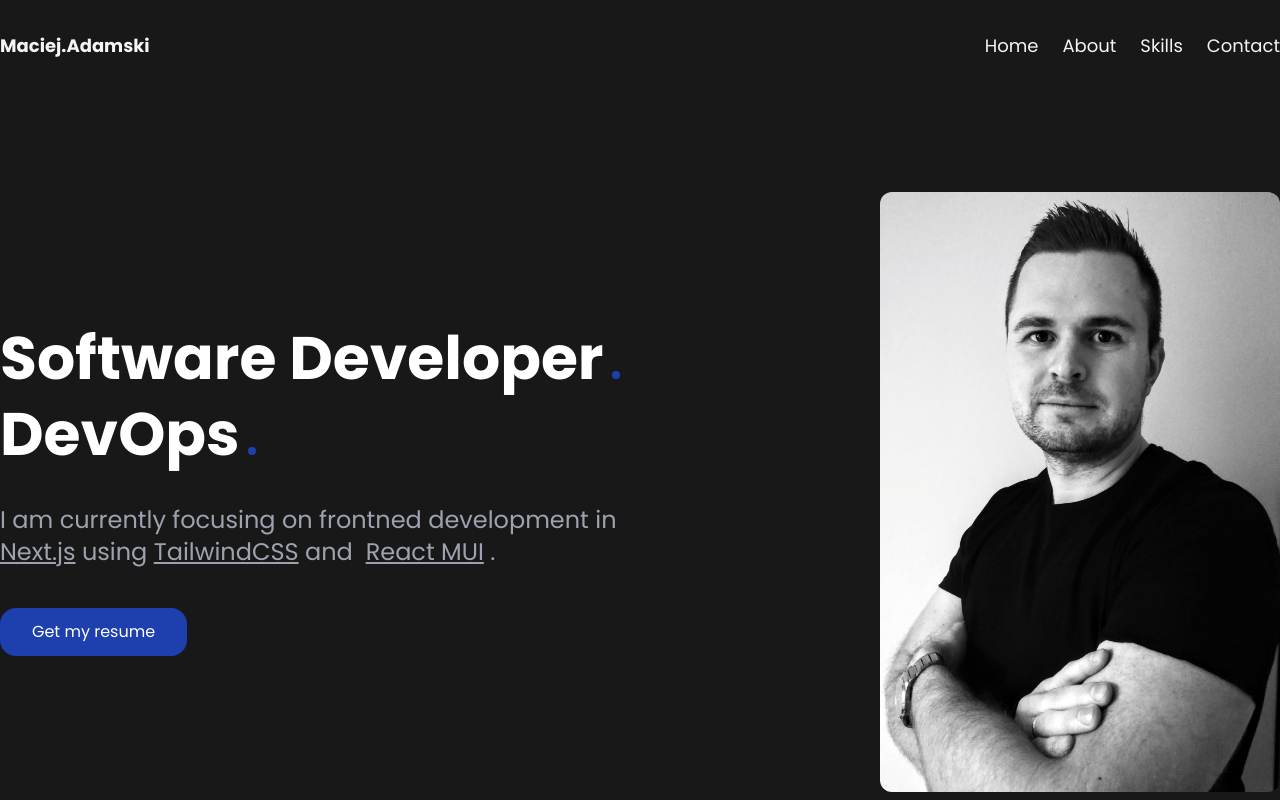
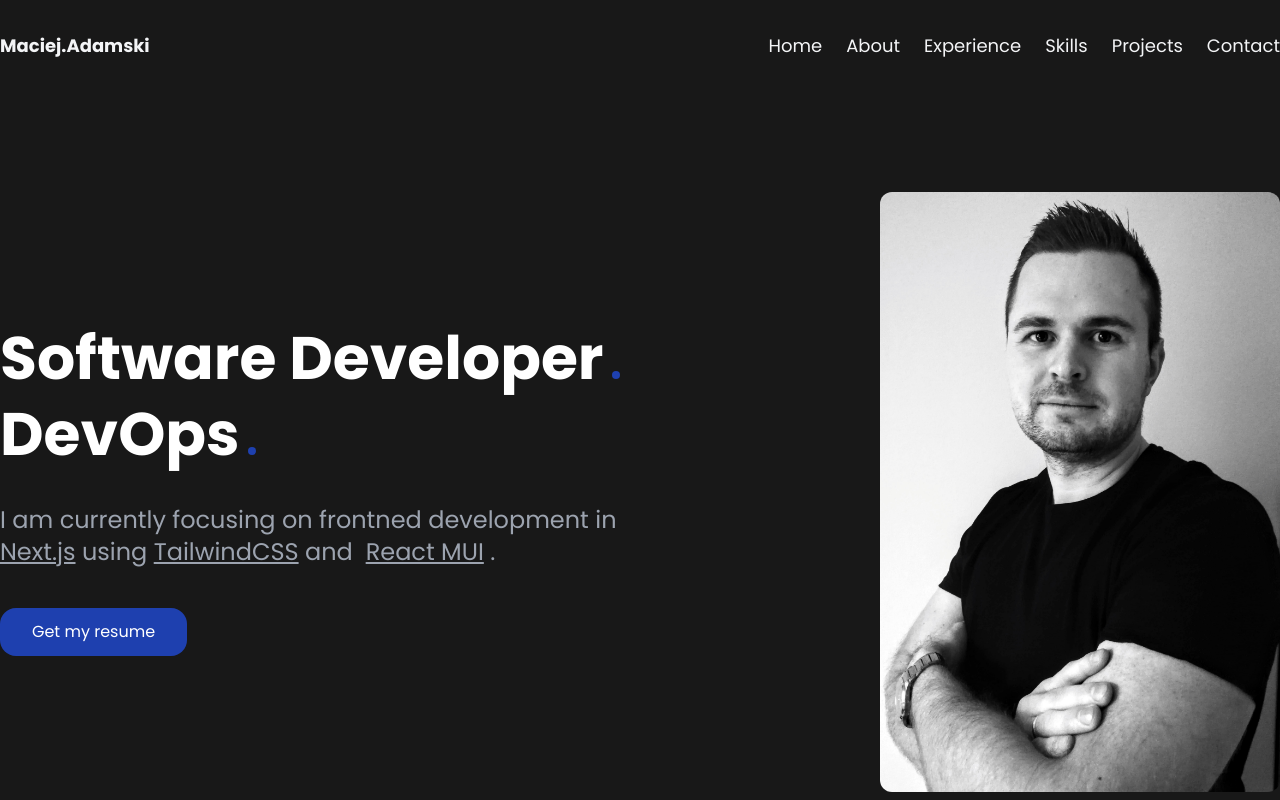
Before and after one commit to maciejadamski89/maciej-adamski-personal-webiste, a Next.js app: page / in a window 1280 px wide. Shown: the top 800 px of the page. Built offline with nearby package versions, Linux system fonts and the light colour scheme.

Commit message:
Move nav items directly to navbar component

```diff
--- a/components/Navbar/Items.js
+++ b/components/Navbar/Items.js
@@ -2,7 +2,32 @@ import Navlink from "./Navlink";
 import { NavbarContent } from "../../content/Navbar";
 
 export default function Items() {
-  const nav_items = NavbarContent();
+  const nav_items = [
+    {
+      name: "Home",
+      url: "/",
+    },
+    {
+      name: "About",
+      url: "#about",
+    },
+    {
+      name: "Experience",
+      url: "#experience",
+    },
+    {
+      name: "Skills",
+      url: "#skills",
+    },
+    {
+      name: "Projects",
+      url: "#projects",
+    },
+    {
+      name: "Contact",
+      url: "#contact",
+    },
+  ];
   return (
     <>
       <div>
```
